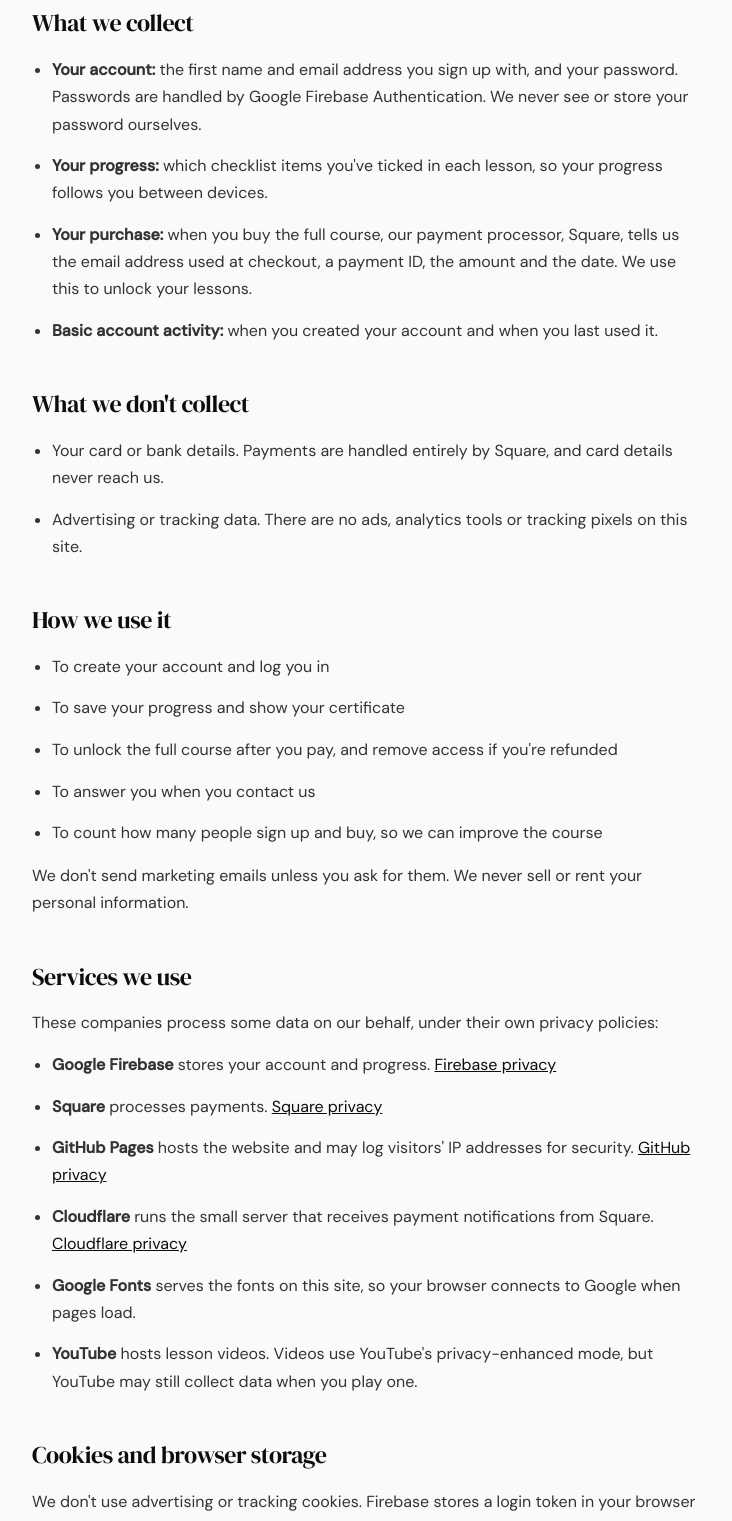
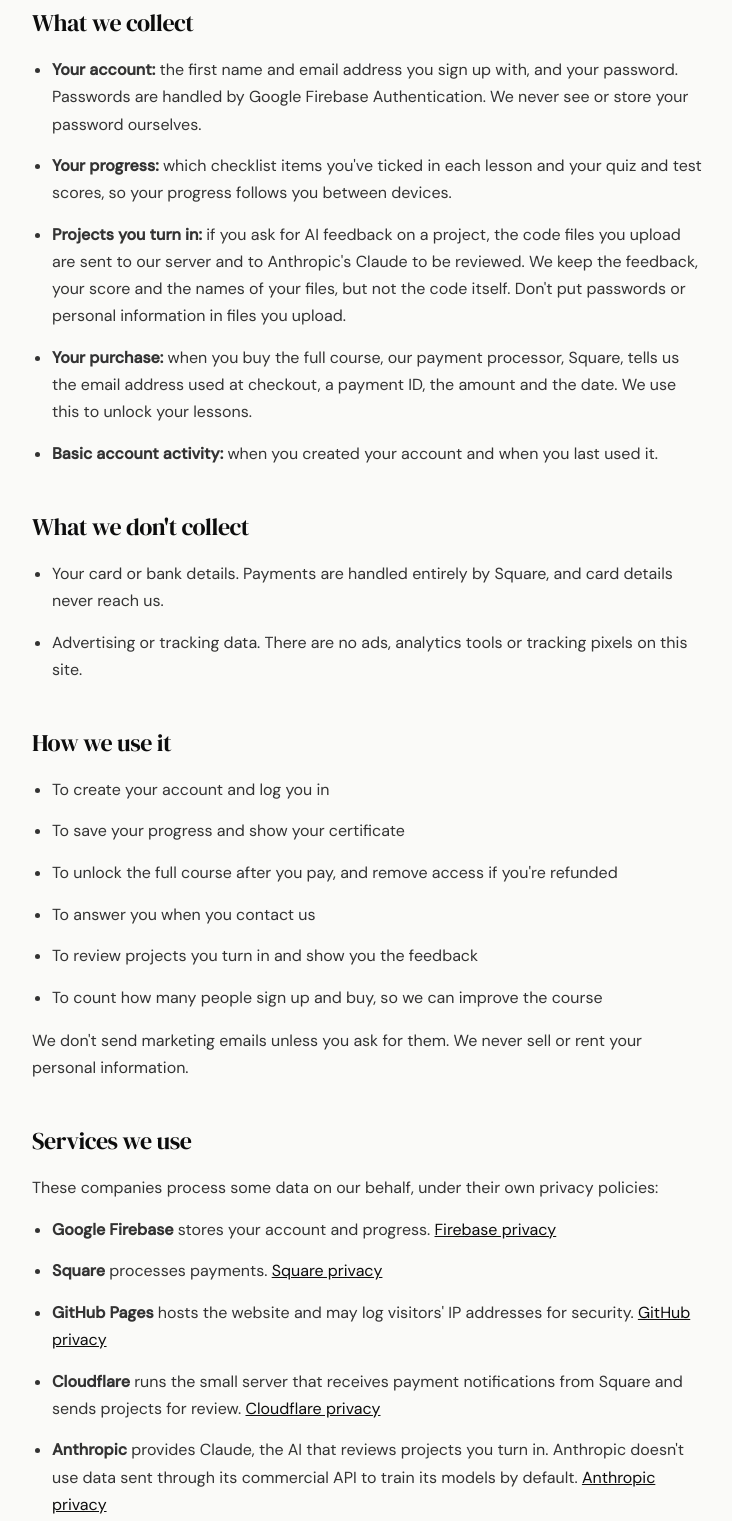
Before and after one commit to dras8u/E-WebSprint, a plain HTML site: page privacy.html in a window 1280 px wide. Shown: the part 625-2146 px from the top of the page, without its empty margins (272-1004 px from the left). Drawn offline with Linux system fonts and the light colour scheme.

Commit message:
Enhance privacy policy details
Updated the privacy policy to include quiz and test scores, project review feedback, and clarified the role of Anthropic in project reviews.

```diff
--- a/privacy.html
+++ b/privacy.html
@@ -40,7 +40,8 @@
   <h2>What we collect</h2>
   <ul>
     <li><strong>Your account:</strong> the first name and email address you sign up with, and your password. Passwords are handled by Google Firebase Authentication. We never see or store your password ourselves.</li>
-    <li><strong>Your progress:</strong> which checklist items you've ticked in each lesson, so your progress follows you between devices.</li>
+    <li><strong>Your progress:</strong> which checklist items you've ticked in each lesson and your quiz and test scores, so your progress follows you between devices.</li>
+    <li><strong>Projects you turn in:</strong> if you ask for AI feedback on a project, the code files you upload are sent to our server and to Anthropic's Claude to be reviewed. We keep the feedback, your score and the names of your files, but not the code itself. Don't put passwords or personal information in files you upload.</li>
     <li><strong>Your purchase:</strong> when you buy the full course, our payment processor, Square, tells us the email address used at checkout, a payment ID, the amount and the date. We use this to unlock your lessons.</li>
     <li><strong>Basic account activity:</strong> when you created your account and when you last used it.</li>
   </ul>
@@ -57,6 +58,7 @@
     <li>To save your progress and show your certificate</li>
     <li>To unlock the full course after you pay, and remove access if you're refunded</li>
     <li>To answer you when you contact us</li>
+    <li>To review projects you turn in and show you the feedback</li>
     <li>To count how many people sign up and buy, so we can improve the course</li>
   </ul>
   <p>We don't send marketing emails unless you ask for them. We never sell or rent your personal information.</p>
@@ -67,7 +69,8 @@
     <li><strong>Google Firebase</strong> stores your account and progress. <a href="https://firebase.google.com/support/privacy" target="_blank" rel="noopener">Firebase privacy</a></li>
     <li><strong>Square</strong> processes payments. <a href="https://squareup.com/us/en/legal/general/privacy" target="_blank" rel="noopener">Square privacy</a></li>
     <li><strong>GitHub Pages</strong> hosts the website and may log visitors' IP addresses for security. <a href="https://docs.github.com/en/site-policy/privacy-policies/github-general-privacy-statement" target="_blank" rel="noopener">GitHub privacy</a></li>
-    <li><strong>Cloudflare</strong> runs the small server that receives payment notifications from Square. <a href="https://www.cloudflare.com/privacypolicy/" target="_blank" rel="noopener">Cloudflare privacy</a></li>
+    <li><strong>Cloudflare</strong> runs the small server that receives payment notifications from Square and sends projects for review. <a href="https://www.cloudflare.com/privacypolicy/" target="_blank" rel="noopener">Cloudflare privacy</a></li>
+    <li><strong>Anthropic</strong> provides Claude, the AI that reviews projects you turn in. Anthropic doesn't use data sent through its commercial API to train its models by default. <a href="https://www.anthropic.com/legal/privacy" target="_blank" rel="noopener">Anthropic privacy</a></li>
     <li><strong>Google Fonts</strong> serves the fonts on this site, so your browser connects to Google when pages load.</li>
     <li><strong>YouTube</strong> hosts lesson videos. Videos use YouTube's privacy-enhanced mode, but YouTube may still collect data when you play one.</li>
   </ul>
```
